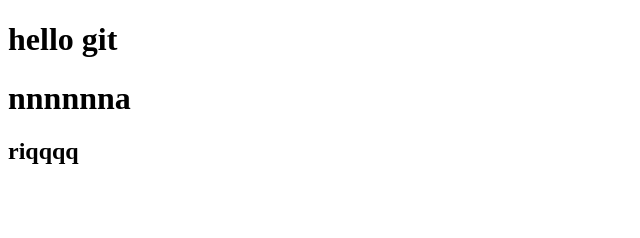
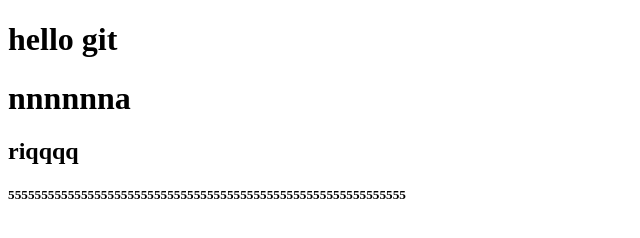
Before and after one commit to n3trn/nas, a plain HTML site: page index.html in a window 1280 px wide. Shown: the whole page, without its empty margins (0-640 px from the left). Drawn offline with Linux system fonts and the light colour scheme.

Commit message:
+++++++++

```diff
--- a/index.html
+++ b/index.html
@@ -9,6 +9,7 @@
     <h1>hello git</h1>
     <h1>nnnnnna</h1>
     <h2>riqqqq</h2>
+    <h5>555555555555555555555555555555555555555555555555555555555555</h5>
     <data value="444"></data>
 </body>
 </html>
```
